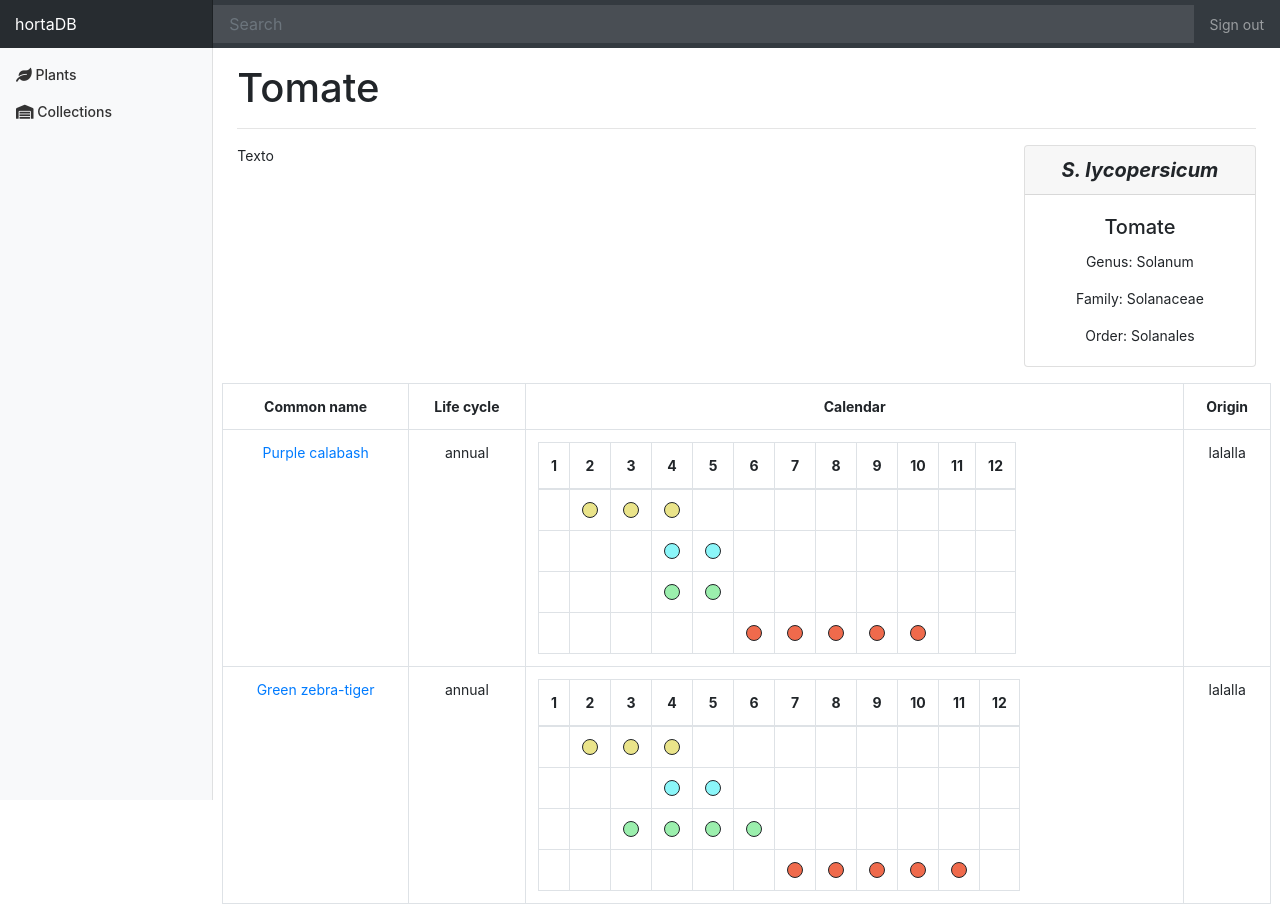
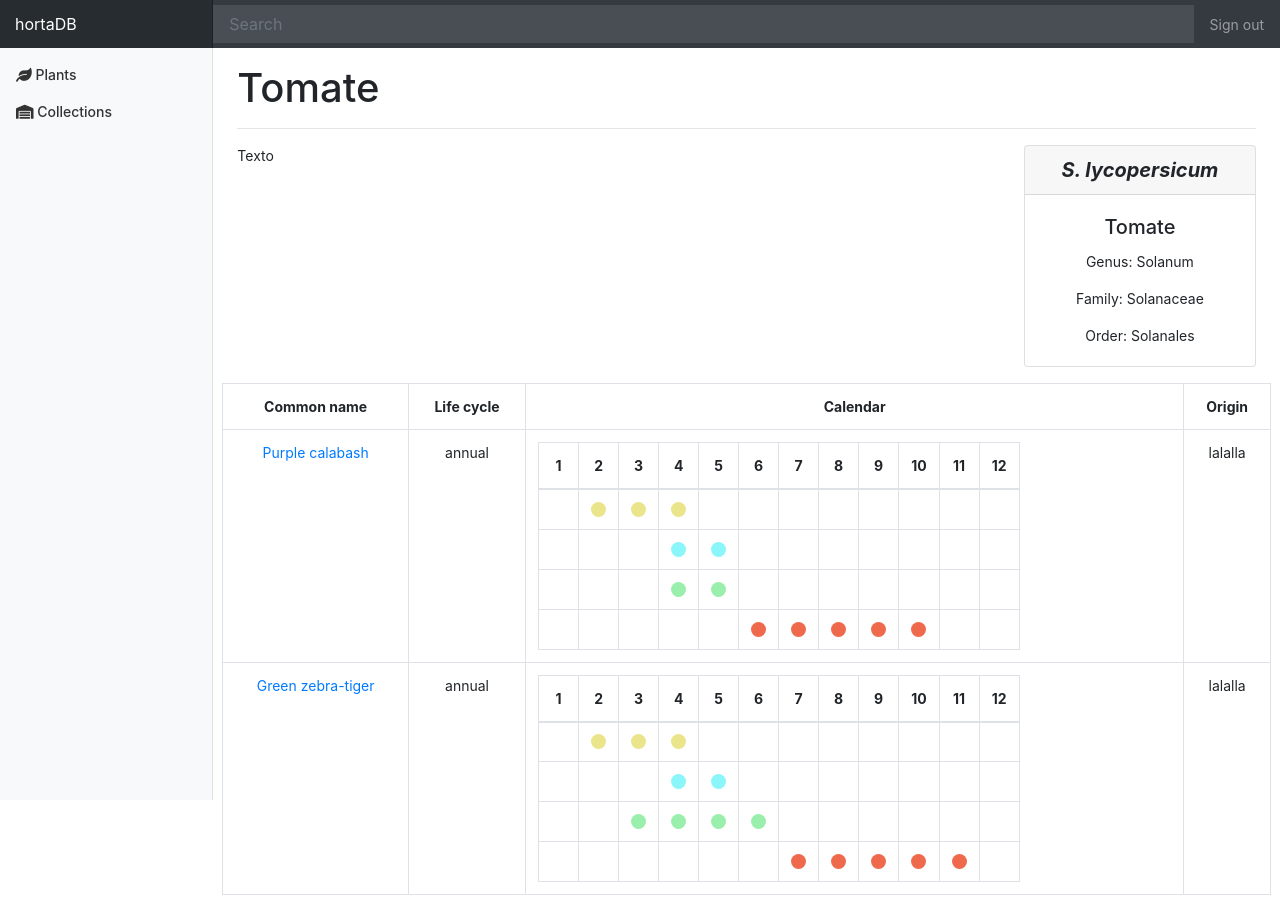
Before and after one commit to mariacardoso/hortaDB, a Django app: page /hortadb/species/1/ in a window 1280 px wide. After the commit the page ends 895 px from the top, so only its background shows below. Run offline with Django 3.2, Linux system fonts and the light colour scheme; data comes from the database, SQL or seed files in the repository; lists and menus that the app fills with data are empty; some libraries are stand-ins or nearby versions.

Commit message:
calendar cleanup + css indent

```diff
--- a/hortadb/static/hortadb/style.css
+++ b/hortadb/static/hortadb/style.css
@@ -83,6 +83,7 @@ body {
 .form-control-dark:focus {
     border-color: transparent;
     box-shadow: 0 0 0 3px rgba(255, 255, 255, .25);
+
 }
 
 /*
@@ -96,26 +97,39 @@ body {
 * Tables
 */
 
-  .seed-table-circle {
-    padding: 7px;
-    width: 2px;
-    border-style: solid;
-    border-width: 1px;
-    border-radius: 100%;
+.seed-calendar {
+    width: auto;
 }
 
-  .seed-table-circle.sow-inside {
-    background: #eae48a;
+.seed-calendar td {
+    padding: 0;
+    vertical-align: middle;
+
+    height: 40px;
+    width: 40px;
+    line-height: 4px;
 }
 
-  .seed-table-circle.sow-outside {
-    background: #8bf6f9;
+.seed-calendar .check {
+    height: 15px;
+    width: 15px;
+    background-color: black;
+    border-radius: 50%;
+    display: inline-block;
 }
 
-  .seed-table-circle.transplant {
-    background: #9befad;
+.seed-calendar-sowi .check {
+    background-color: #eae48a;
 }
 
-  .seed-table-circle.harvest {
-    background: #ef6a4c;
+.seed-calendar-sowo .check {
+    background-color: #8bf6f9;
 }
+
+.seed-calendar-tran .check {
+    background-color: #9befad;
+}
+
+.seed-calendar-harv .check {
+    background-color: #ef6a4c;
+}
--- /dev/null
+++ b/hortadb/templates/hortadb/calendar-line.html
@@ -0,0 +1,11 @@
+{% if start_date != null and end_date %}
+    <tr class="{{ class }}">
+    {% for i in months %}
+        <td>
+            {% if i >= start_date and i <= end_date %}
+            <span class="check"></span>
+            {% endif %}
+        </td>
+    {% endfor %}
+    </tr>
+{% endif %}
--- a/hortadb/templates/hortadb/calendar.html
+++ b/hortadb/templates/hortadb/calendar.html
@@ -5,7 +5,7 @@
     }
 </style>
 
-<table>
+<table class="seed-calendar">
     <thead>
         <tr>
         {% for i in months %}
@@ -14,25 +14,31 @@
         </tr>
     </thead>
 
-    {# toggle SOW INSIDE row #}
+    <tbody>
+        {% include "hortadb/calendar-line.html" with class="seed-calendar-sowi" start_date=seed.date_sowi_ini end_date=seed.date_sowi_end %}
+        {% include "hortadb/calendar-line.html" with class="seed-calendar-sowo" start_date=seed.date_sowo_ini end_date=seed.date_sowo_end %}
+        {% include "hortadb/calendar-line.html" with class="seed-calendar-tran" start_date=seed.date_tran_ini end_date=seed.date_tran_end %}
+        {% include "hortadb/calendar-line.html" with class="seed-calendar-harv" start_date=seed.date_harv_ini end_date=seed.date_harv_end %}
+
+        <!--{# toggle SOW INSIDE row #}
         {% if seed.date_sowi_ini != null and seed.date_sowi_end %}
-        <tr>
+            <tr class="seed-calendar-sowi">
             {% for i in months %}
+                <td
                 {% if i >= seed.date_sowi_ini and i <= seed.date_sowi_end %}
-                <td><div class="seed-table-circle sow-inside"></div></td>
-            {% else %}
-                <td></td>
-            {% endif%}
+                class="check"
+                {% endif%}>
+                </td>
             {% endfor %}
             </tr>
         {% endif %}
 
         {# toggle SOW OUTSIDE row #}
         {% if seed.date_sowo_ini != null and seed.date_sowo_end %}
-        <tr>
+            <tr class="seed-calendar-sowo">
             {% for i in months %}
                 {% if i >= seed.date_sowo_ini and i <= seed.date_sowo_end %}
-                <td><div class="seed-table-circle sow-outside"></div></td>
+                <td class="sow-outside"></td>
                 {% else %}
                 <td></td>
                 {% endif%}
@@ -42,10 +48,10 @@
 
         {# toggle TRANSPLANT row #}
         {% if seed.date_tran_ini != null and seed.date_tran_end %}
-        <tr>
+            <tr class="seed-calendar-transplant">
             {% for i in months %}
                 {% if i >= seed.date_tran_ini and i <= seed.date_tran_end %}
-                <td><div class="seed-table-circle transplant"></div></td>
+                <td class="transplant"></td>
                 {% else %}
                 <td></td>
                 {% endif%}
@@ -55,15 +61,15 @@
 
         {# toggle HARVEST row #}
         {% if seed.date_harv_ini != null and seed.date_harv_end %}
-        <tr>
+            <tr class="seed-calendar-harvest">
             {% for i in months %}
                 {% if i >= seed.date_harv_ini and i <= seed.date_harv_end %}
-                <td><div class="seed-table-circle harvest"></div></td>
+                <td><div class="harvest"></div></td>
                 {% else %}
                 <td></td>
                 {% endif%}
             {% endfor %}
             </tr>
-    {% endif %}
-
+        {% endif %}-->
+    </tbody>
 </table>
```
Lines whose indentation alone changed are shown as unchanged.
